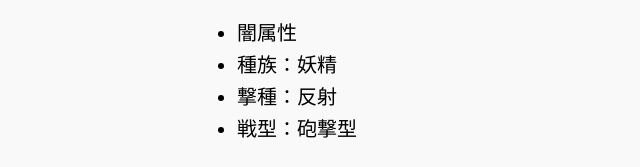
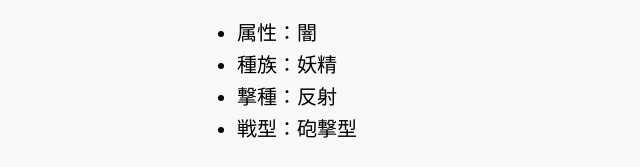
Before and after one commit to pote-to/mnst-database, an Astro site: page /mnst-database/monster/7131 in a window 1280 px wide. Shown: the part 173-340 px from the top of the page, 29-669 px from the left. Built offline with nearby package versions, Linux system fonts and the light colour scheme; Astro itself is replaced by a stand-in of ours.

Commit message:
change : element prefix

```diff
--- a/src/pages/monster/[No].astro
+++ b/src/pages/monster/[No].astro
@@ -29,7 +29,7 @@ const statusGageMaxValues = {
 
 		<div>
 			<ul>
-				<li>{["無","火","水","木","光","闇"][data.element]}属性</li>
+				<li>属性：{["無","火","水","木","光","闇"][data.element]}</li>
 				<li>種族：{data.tribe}</li>
 				<li>撃種：{data.hittype ? '反射' : '貫通' } {()=>{if(data.gageshot) return '《ゲージ》'}}</li>
 				<li>戦型：{["バランス","パワー","スピード","砲撃"][data.statustype]}型</li>
```
